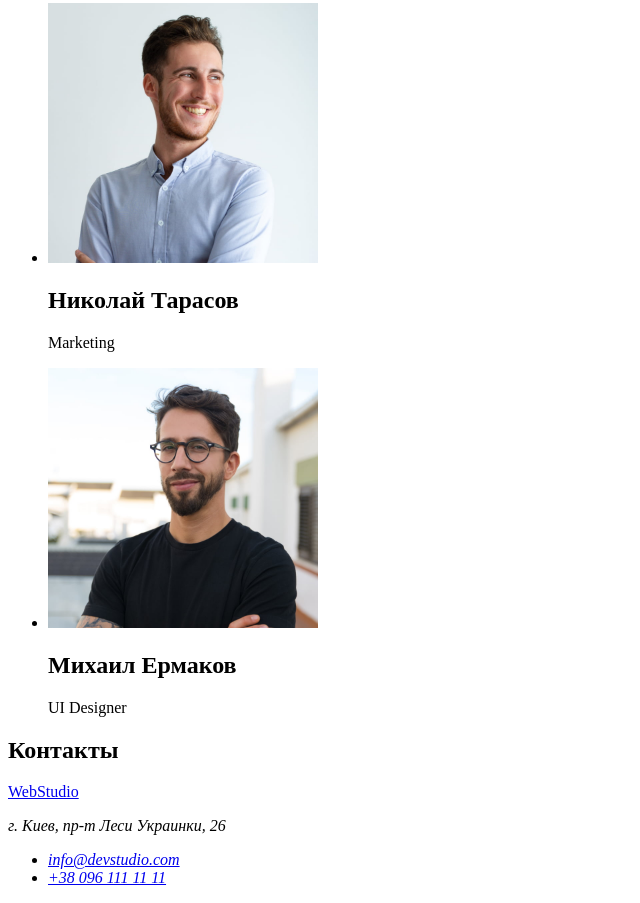
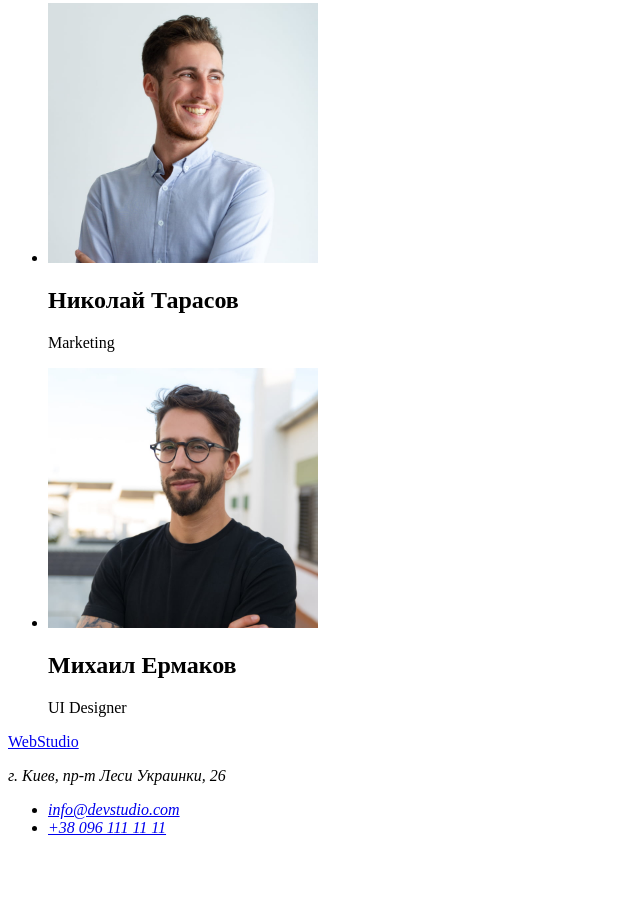
Before and after one commit to yuliya-kurilets/goit-markup-hw-01, a plain HTML site: page index.html in a window 1280 px wide. Shown: the part 2411-3314 px from the top of the page, without its empty margins (0-640 px from the left). After the commit the page ends 3264 px from the top, so only its background shows below. Drawn offline with Linux system fonts and the light colour scheme.

Commit message:
Убран section для футера

```diff
--- a/index.html
+++ b/index.html
@@ -105,8 +105,6 @@
 
     <!--Футер-->
     <footer>
-        <section>
-            <h2>Контакты</h2>
         <a href="/">WebStudio</a>
         <address>
             <p> г. Киев, пр-т Леси Украинки, 26</p>
@@ -115,7 +113,6 @@
                 <li><a href="tel:+380961111111">+38 096 111 11 11</a></li>
             </ul>
         </address>
-        </section>
     </footer>
 
 </body>
```
Lines whose indentation alone changed are shown as unchanged.
